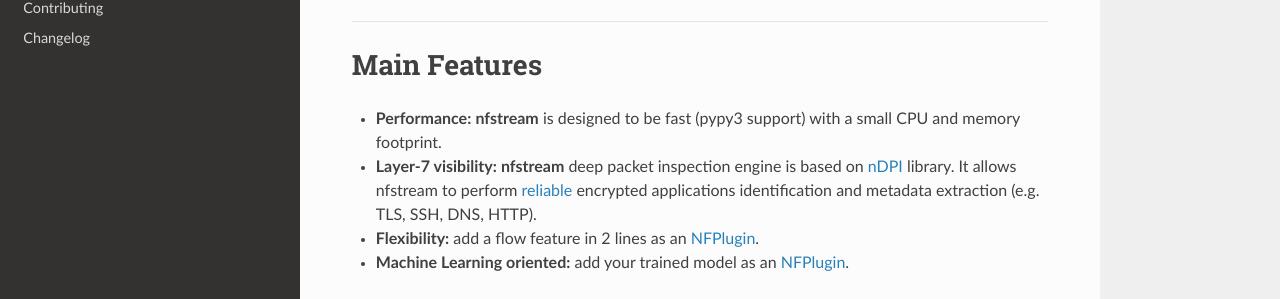
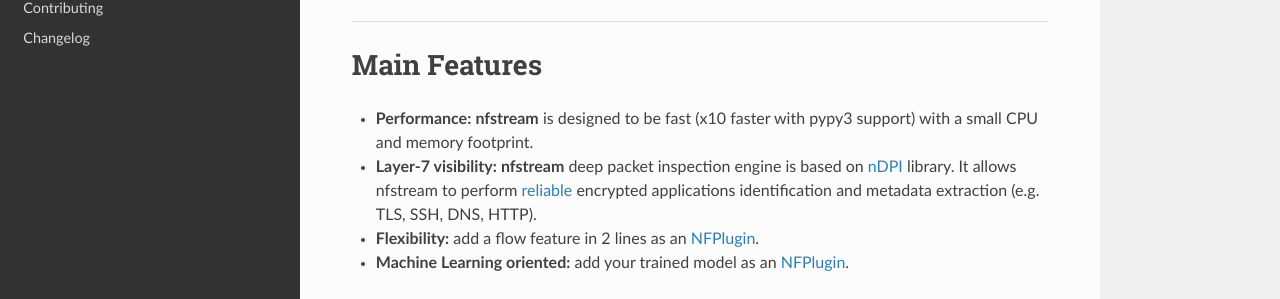
Before and after one commit to nfstream/nfstream, a Sphinx documentation site: the page built from docs/source/index.rst, in a window 1280 px wide and 900 px high. Shown: the part 262-561 px from the top of the window. Built offline with Sphinx 7.4.7 and the Read the Docs theme 2.0.0, drawn with Linux system fonts in a browser that asks for light colours.

Commit message:
Update version.

```diff
--- a/README.rst
+++ b/README.rst
@@ -32,7 +32,7 @@
 nfstream main features
 ======================
 
-* **Performance:** **nfstream** is designed to be fast (pypy3 support) with a small CPU and memory footprint.
+* **Performance:** **nfstream** is designed to be fast (x10 faster with pypy3 support) with a small CPU and memory footprint.
 * **Layer-7 visibility:** **nfstream** deep packet inspection engine is based on nDPI_ library. It allows nfstream to perform reliable_ encrypted applications identification and metadata extraction (e.g. TLS, SSH, DNS, HTTP).
 * **Flexibility:** add a flow feature in 2 lines as an NFPlugin_.
 * **Machine Learning oriented:** add your trained model as an NFPlugin_.
--- a/docs/source/changelog.rst
+++ b/docs/source/changelog.rst
@@ -114,3 +114,8 @@
 **3.0.1 (2019-12-04)**
 
 * Fix macOS wheels 10.14
+
+**3.0.2 (2019-12-06)**
+
+* ether type double stacking implementation.
+* Minor fixes.
--- a/docs/source/index.rst
+++ b/docs/source/index.rst
@@ -14,7 +14,7 @@
 #############
 
 
-* **Performance:** **nfstream** is designed to be fast (pypy3 support) with a small CPU and memory footprint.
+* **Performance:** **nfstream** is designed to be fast (x10 faster with pypy3 support) with a small CPU and memory footprint.
 * **Layer-7 visibility:** **nfstream** deep packet inspection engine is based on nDPI_ library. It allows nfstream to perform reliable_ encrypted applications identification and metadata extraction (e.g. TLS, SSH, DNS, HTTP).
 * **Flexibility:** add a flow feature in 2 lines as an NFPlugin_.
 * **Machine Learning oriented:** add your trained model as an NFPlugin_.
```
